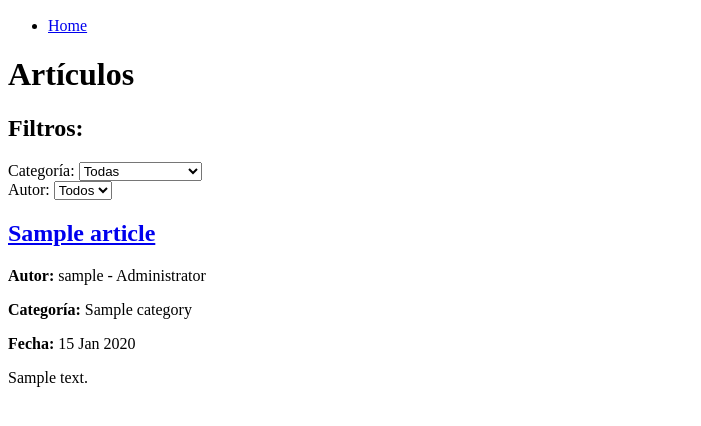
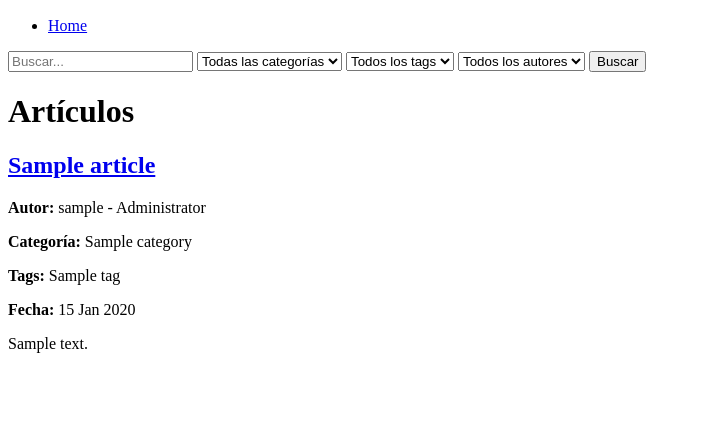
Before and after one commit to totomagarinos/articles-platform, a Django app: page / in a window 1280 px wide. Shown: the part 25-451 px from the top of the page, without its empty margins (0-701 px from the left). Run offline with Django 5.2, Linux system fonts and the light colour scheme; tables that the repository leaves empty hold one stand-in row (values such as "Sample post").

Commit message:
Enhance article filtering in ArticleListView; implement search by title and content, and add filtering options for tags, category and authors in the template. Update search form in base.html and remove old filter form from article_list.html.

```diff
--- /dev/null
+++ b/blog/context_processors.py
@@ -0,0 +1,10 @@
+from .models import Category, Tag
+from users.models import CustomUser
+
+
+def search_filters(request):
+  return {
+    'categories': Category.objects.all(),
+    'tags': Tag.objects.all(),
+    'authors': CustomUser.objects.filter(role=CustomUser.WRITER),
+  }
--- a/blog/views.py
+++ b/blog/views.py
@@ -1,3 +1,4 @@
+from django.db.models import Q
 from django.http import HttpResponseForbidden, JsonResponse
 from django.shortcuts import get_object_or_404, redirect
 from django.urls import reverse, reverse_lazy
@@ -8,7 +9,7 @@ from django.views.generic import (
     UpdateView,
     DeleteView,
 )
-from .models import Article, Category, Review
+from .models import Article, Category, Tag, Review
 from users.models import CustomUser
 from .forms import CommentForm, ArticleCreateForm, ReviewArticleForm
 from django.views.generic.edit import FormMixin
@@ -24,22 +25,31 @@ class ArticleListView(ListView):
 
     def get_context_data(self, **kwargs):
         context = super().get_context_data(**kwargs)
-        context['categories'] = Category.objects.all()
-        context['authors'] = CustomUser.objects.filter(role=CustomUser.WRITER)
         return context
 
     def get_queryset(self):
         queryset = Article.objects.filter(status=Article.PUBLISHED)
 
-        category_id = self.request.GET.get('category')
-        if category_id:
-            queryset = queryset.filter(category_id=category_id)
+        search_query = self.request.GET.get('q')
+        if search_query:
+            queryset = queryset.filter(
+                Q(title__icontains=search_query) |
+                Q(content__icontains=search_query)
+            ).distinct()
 
-        author_id = self.request.GET.get('author')
-        if author_id:
-            queryset = queryset.filter(author_id=author_id)
+        category = self.request.GET.get('category')
+        if category:
+            queryset = queryset.filter(category__slug=category)
 
-        return queryset
+        tag = self.request.GET.get('tag')
+        if tag:
+            queryset = queryset.filter(tags__slug=tag)
+
+        author = self.request.GET.get('author')
+        if author:
+            queryset = queryset.filter(author__username=author)
+
+        return queryset.distinct()
 
 
 class ArticleDetailView(FormMixin, DetailView):
--- a/config/settings.py
+++ b/config/settings.py
@@ -64,6 +64,7 @@ TEMPLATES = [
                 'django.template.context_processors.request',
                 'django.contrib.auth.context_processors.auth',
                 'django.contrib.messages.context_processors.messages',
+                'blog.context_processors.search_filters',
             ],
         },
     },
--- a/templates/base.html
+++ b/templates/base.html
@@ -19,9 +19,51 @@
           {% endif %}
         {% endif %}
       </ul>
+      <div>
+        <form method="get" id="searchForm">
+          <input type="text" placeholder="Buscar..." name="q" value="{{ request.GET.q|default:'' }}">
+
+          <select name="category">
+            <option value="">Todas las categorías</option>
+            {% for cat in categories %}
+              <option value="{{ cat.slug }}" {% if request.GET.category == cat.slug %}selected{% endif %}>{{ cat.name }}</option>
+            {% endfor %}
+          </select>
+
+          <select name="tag">
+            <option value="">Todos los tags</option>
+            {% for tag in tags %}
+              <option value="{{ tag.slug }}" {% if request.GET.tag == tag.slug %}selected{% endif %}>{{ tag.name }}</option>
+            {% endfor %}
+          </select>
+
+          <select name="author">
+            <option value="">Todos los autores</option>
+            {% for author in authors %}
+              <option value="{{ author.username }}" {% if request.GET.author == author.username %}selected{% endif %}>{{ author.username }}</option>
+            {% endfor %}
+          </select>
+
+          <button type="button" onclick="cleanAndSubmit()">Buscar</button>
+        </form>
+      </div>
     </nav>
     {% block content %}
       contenido por defecto
     {% endblock content %}
+    <script>
+      function cleanAndSubmit() {
+        const form = document.getElementById('searchForm');
+        const inputs = form.querySelectorAll('input, select');
+
+        inputs.forEach(input => {
+          if (input.value === '' || input.value === null) {
+            input.disabled = true
+          }
+        });
+
+        form.submit();
+      }
+    </script>
   </body>
 </html>
--- a/templates/blog/article_list.html
+++ b/templates/blog/article_list.html
@@ -1,32 +1,6 @@
 {% extends "base.html" %} {% block content %}
 
 <h1>Artículos</h1>
-<h2>Filtros:</h2>
-<form method="get" id="filterForm">
-  <div>
-    <label for="category">Categoría:</label>
-    <select name="category" id="category" onchange="cleanAndSubmit()">
-      <option value="">Todas</option>
-      {% for category in categories %}
-        <option value="{{ category.id }}" {% if request.GET.category == category.id|stringformat:"s" %}selected{% endif %}>
-          {{ category.name }}
-        </option>
-      {% endfor %}
-    </select>
-  </div>
-
-  <div>
-    <label for="author">Autor:</label>
-    <select name="author" id="author" onchange="cleanAndSubmit()">
-      <option value="">Todos</option>
-      {% for author in authors %}
-        <option value="{{ author.id }}" {% if request.GET.author == author.id|stringformat:"s" %}selected{% endif %}>
-          {{ author.username }}
-        </option>
-      {% endfor %}
-    </select>
-  </div>
-</form>
 
 {% for article in articles %}
 <div>
@@ -35,26 +9,13 @@
   </h2>
   <p><strong>Autor: </strong>{{ article.author }}</p>
   <p><strong>Categoría: </strong>{{ article.category }}</p>
+  <p>
+    <strong>Tags: </strong>
+    {% for tag in article.tags.all %} {{ tag.name }}{% endfor %}
+  </p>
   <p><strong>Fecha: </strong>{{ article.created_at|date:"d M Y" }}</p>
   <p>{{ article.content|truncatewords:30 }}</p>
 </div>
 {% empty %}
 <p>No hay artículos publicados aún.</p>
-{% endfor %}
-
-<script>
-  function cleanAndSubmit() {
-    const form = document.getElementById('filterForm');
-
-    const filters = form.querySelectorAll('select');
-
-    filters.forEach(filter => {
-      if (!filter.value) {
-        filter.disabled = true;
-      }
-    });
-
-    form.submit();
-  }
-</script>
-{% endblock content %}
+{% endfor %} {% endblock content %}
```
